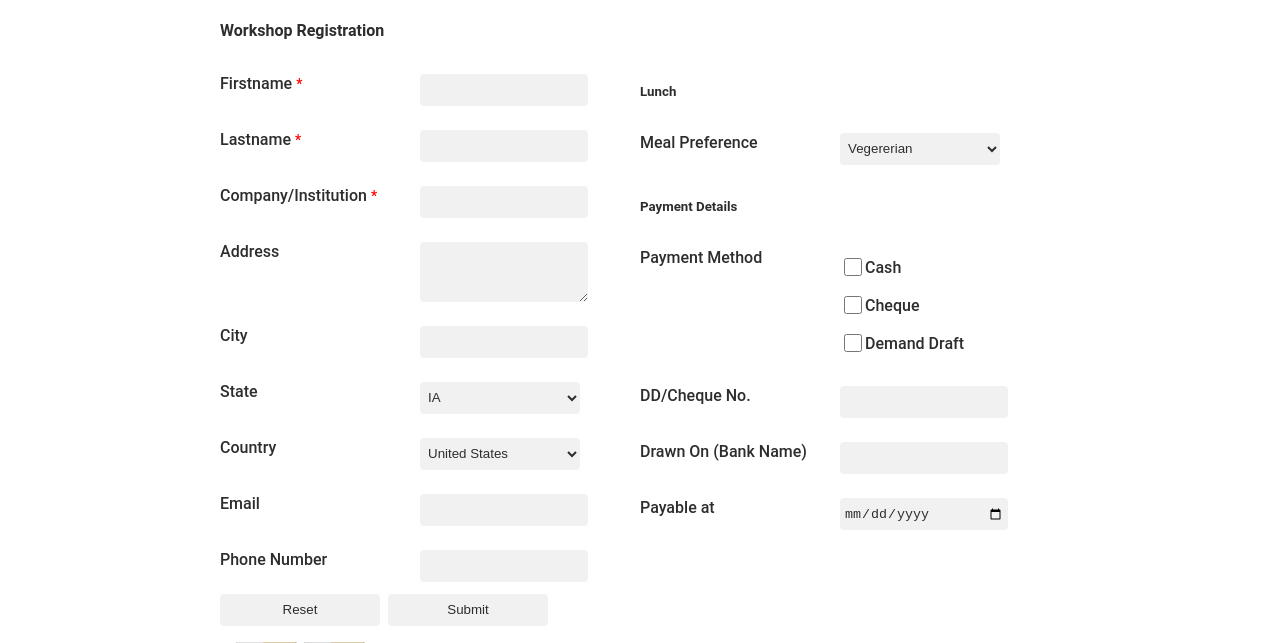
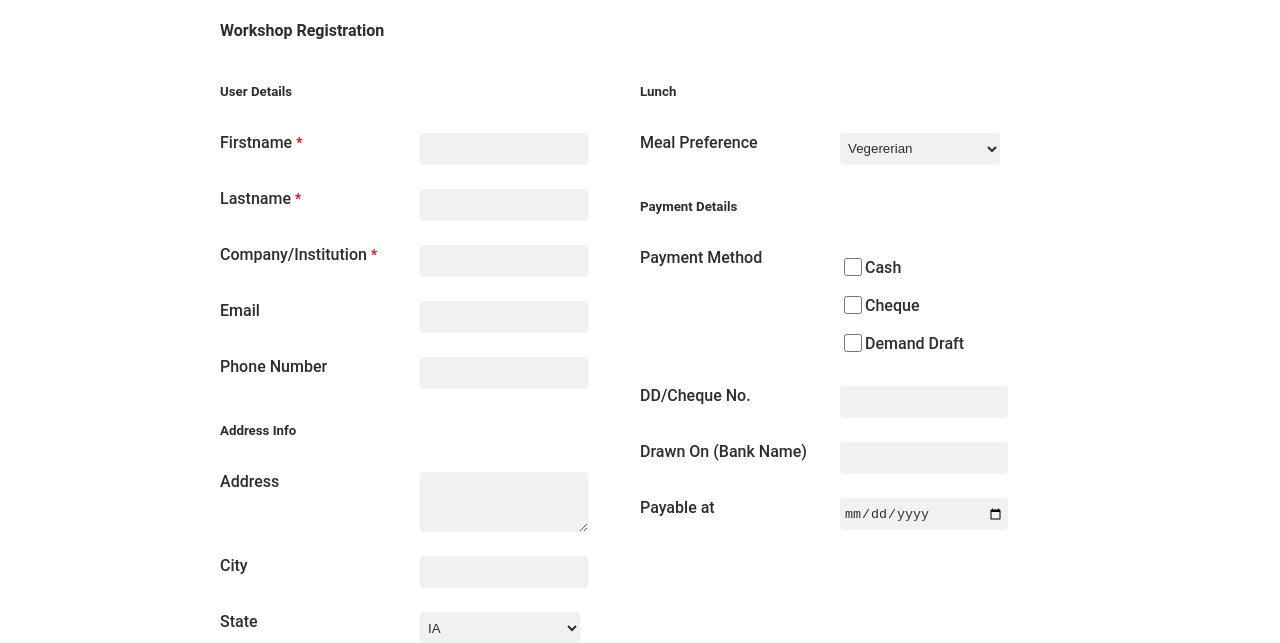
Before and after one commit to sainturb/miu-wap_labs, a plain HTML site: page form.html in a window 1280 px wide. Shown: the part 64-707 px from the top of the page. Drawn offline with Linux system fonts and the light colour scheme; a web font is replaced by a local one.

Commit message:
form added

```diff
--- a/form.css
+++ b/form.css
@@ -96,6 +96,10 @@ form {
 .col-6 {
   width: 50%;
 }
+.align-end-row {
+  justify-content: flex-end;
+  width: 100%;
+}
 .form-item {
   display: inline-flex;
   width: 100%;
--- a/form.html
+++ b/form.html
@@ -32,6 +32,7 @@
     <form action="#" method="get">
       <div class="row">
         <div class="col-6">
+          <h5>User Details</h5>
           <div class="form-item">
             <label>
               Firstname <span class="required">*</span>
@@ -50,6 +51,19 @@
             </label>
             <input name="company" minlength="2" required/>
           </div>
+          <div class="form-item">
+            <label>
+              Email <span class="required"></span>
+            </label>
+            <input type="email" name="email" required/>
+          </div>
+          <div class="form-item">
+            <label>
+              Phone Number <span class="required"></span>
+            </label>
+            <input name="phoneNumber" pattern="\d{3}\-\d{3}\-\d{4}" required/>
+          </div>
+          <h5>Address Info</h5>
           <div class="form-item">
             <label>
               Address
@@ -77,18 +91,6 @@
             <select name="country" required>
               <option value="us">United States</option>
             </select>
-          </div>
-          <div class="form-item">
-            <label>
-              Email <span class="required"></span>
-            </label>
-            <input type="email" name="email" required/>
-          </div>
-          <div class="form-item">
-            <label>
-              Phone Number <span class="required"></span>
-            </label>
-            <input name="phoneNumber" pattern="\d{3}\-\d{3}\-\d{4}" required/>
           </div>
         </div>
         <div class="col-6">
@@ -130,7 +132,7 @@
           </div>
         </div>
       </div>
-      <div class="row">
+      <div class="row align-end-row">
         <input type="reset"/>
         <input type="submit"/>
       </div>
```
